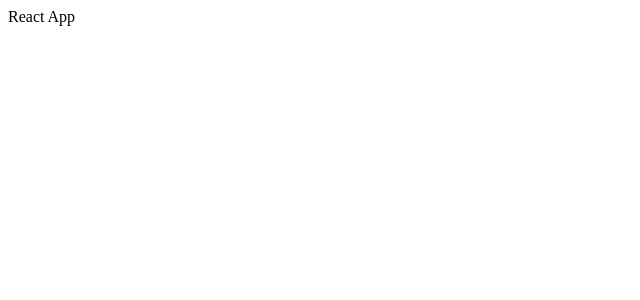
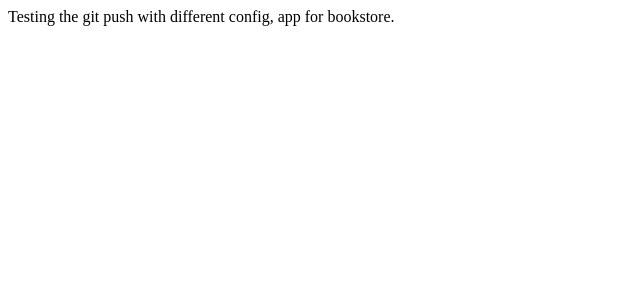
Before and after one commit to ajayhrishi/PracticeProject-BookStore-App-FrontEnd, a React (Create React App) app: page / in a window 1280 px wide. Shown: the top 300 px of the page, without its empty margins (0-640 px from the left). Built offline with nearby package versions, Linux system fonts and the light colour scheme.

Commit message:
Testing...

```diff
--- a/src/App.js
+++ b/src/App.js
@@ -3,7 +3,7 @@ import React from 'react'
 const App = () => {
   return (
     <div>
-       React App
+       Testing the git push with different config, app for bookstore.
     </div>
   )
 }
```
